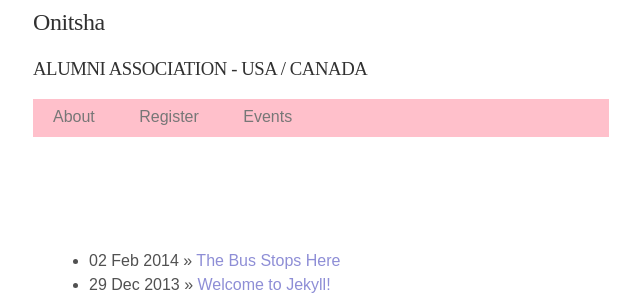
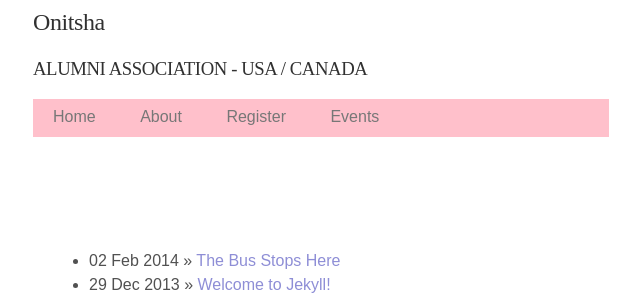
Before and after one commit to fggconitsha/fggconitsha, a Jekyll site: the page built from index.html, in a window 1280 px wide. Shown: the part 287-587 px from the top of the page, without its empty margins (319-959 px from the left). Built offline with Jekyll 4.4.1, drawn with Linux system fonts in a browser that asks for light colours; nearby versions of some CDN libraries; Markdown is read by kramdown in place of the engine named in the settings; the list of posts is cut into pages by our own code.

Commit message:
added home to menu

```diff
--- a/_includes/menu.html
+++ b/_includes/menu.html
@@ -6,6 +6,7 @@
 
   <nav class="pure-menu pure-menu-open pure-menu-horizontal">
     <ul>
+      <li><a href="../index.html">Home</a></li>
       {% assign pages_list = site.pages %}
         {% for node in pages_list %}
           {% if node.title != null %}
```
